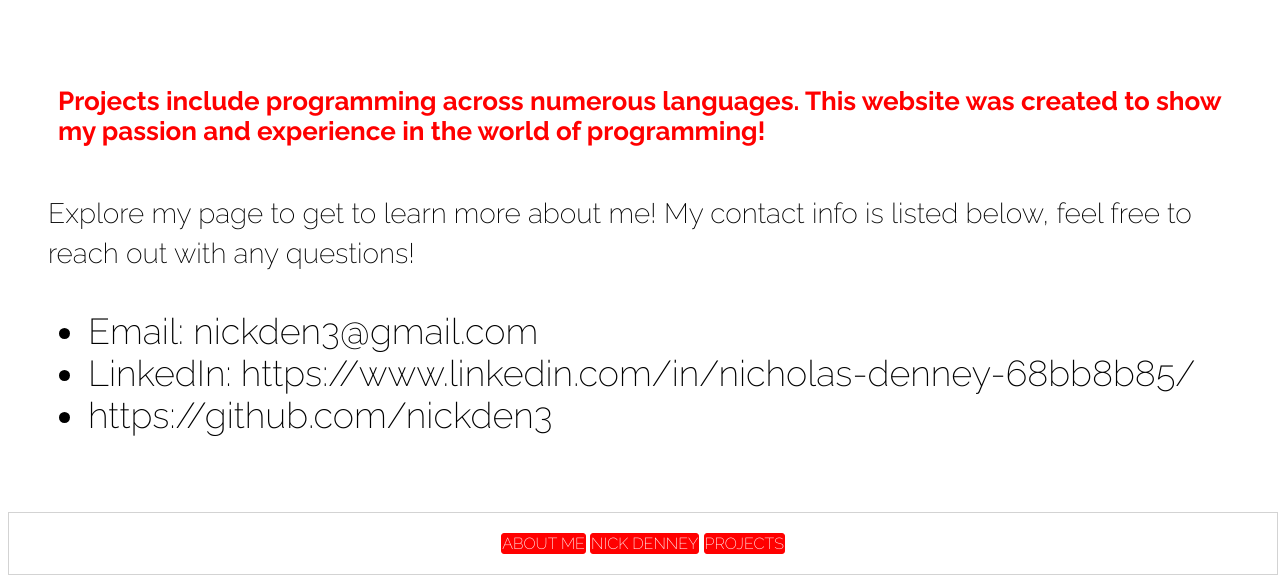
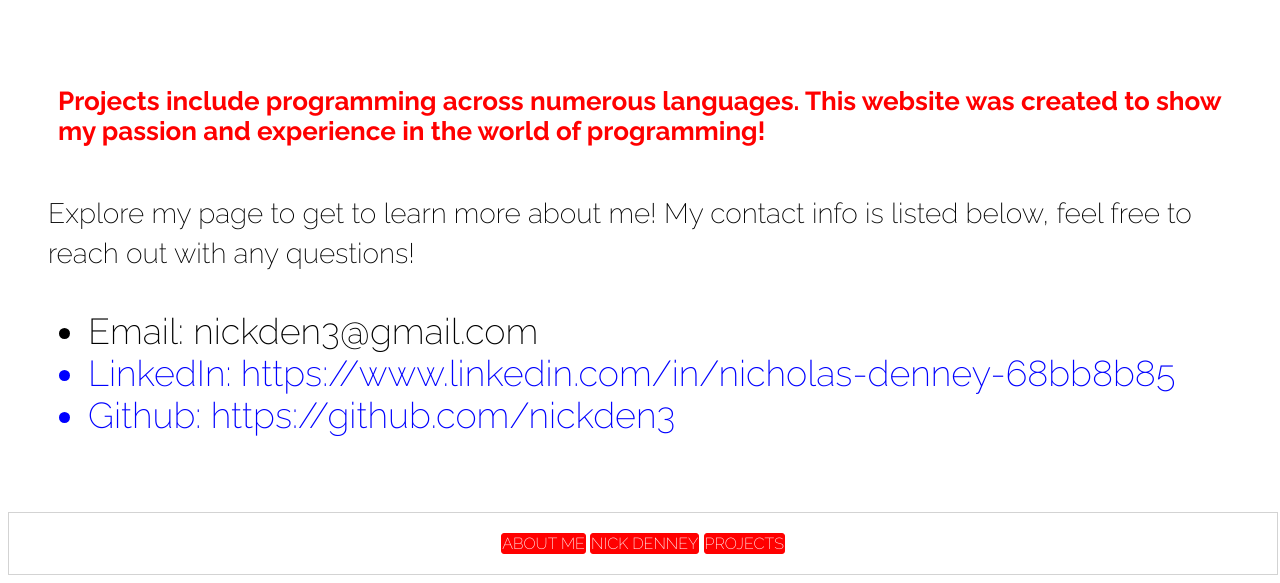
Before and after one commit to nickden3/nickden3-cc.github.io, a Jekyll site: the page index.html, which Jekyll copies as it is, in a window 1280 px wide. Shown: the part 549-1132 px from the top of the page. Built offline with Jekyll 4.4.1, drawn with Linux system fonts in a browser that asks for light colours.

Commit message:
Update index.html

```diff
--- a/index.html
+++ b/index.html
@@ -39,8 +39,8 @@
     </p>
     <ul class = "projects">
       <li>Email: nickden3@gmail.com</li>
-      <li href = "https://www.linkedin.com/in/nicholas-denney-68bb8b85/">LinkedIn: https://www.linkedin.com/in/nicholas-denney-68bb8b85/</li>
-      <li href = "https://github.com/nickden3">https://github.com/nickden3</li>
+      <a href = "https://www.linkedin.com/in/nicholas-denney-68bb8b85/"><li>LinkedIn: https://www.linkedin.com/in/nicholas-denney-68bb8b85</li></a>
+      <a href = "https://github.com/nickden3"><li>Github: https://github.com/nickden3</li></a>
     </ul>
   </div>
   <div id= "footer">
```
